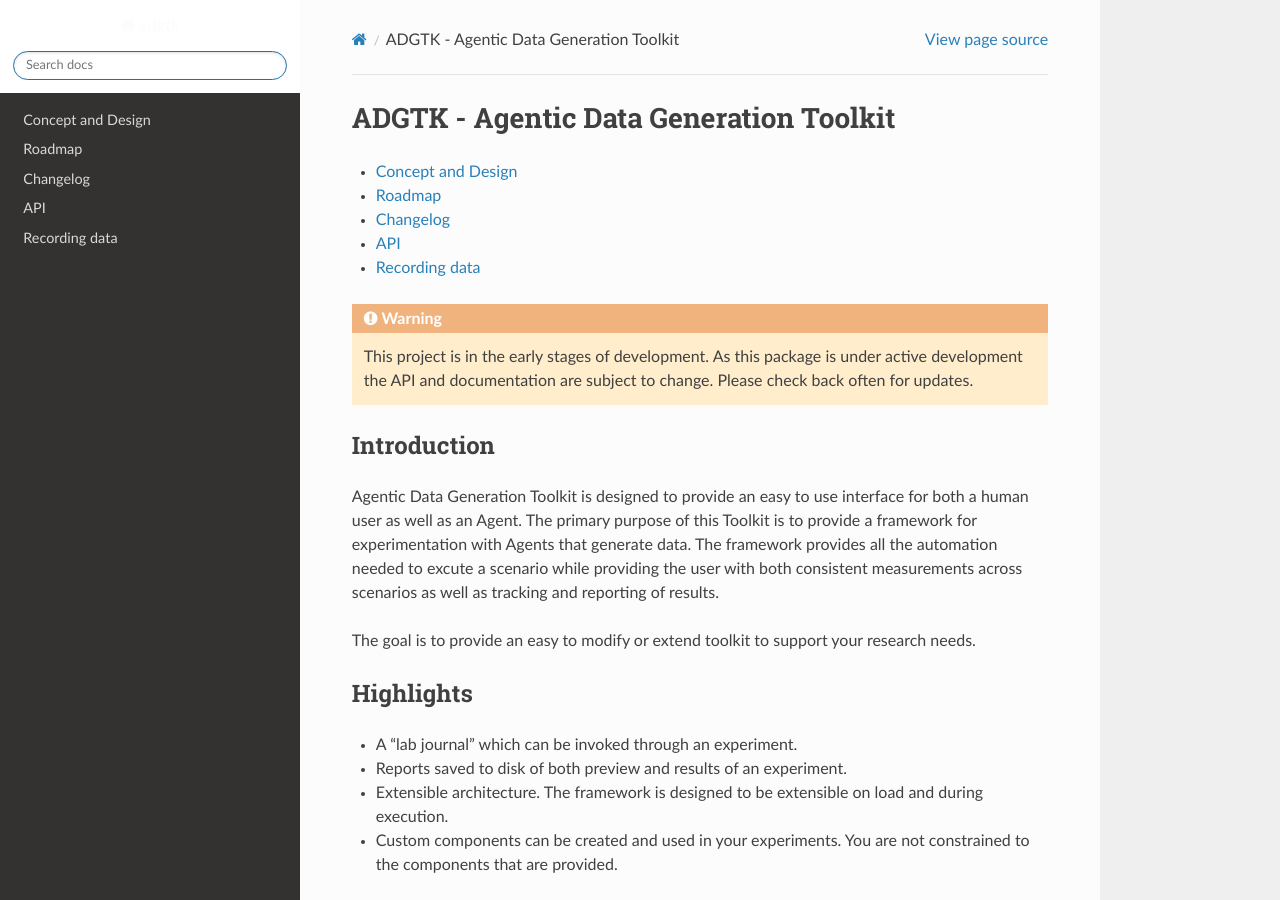
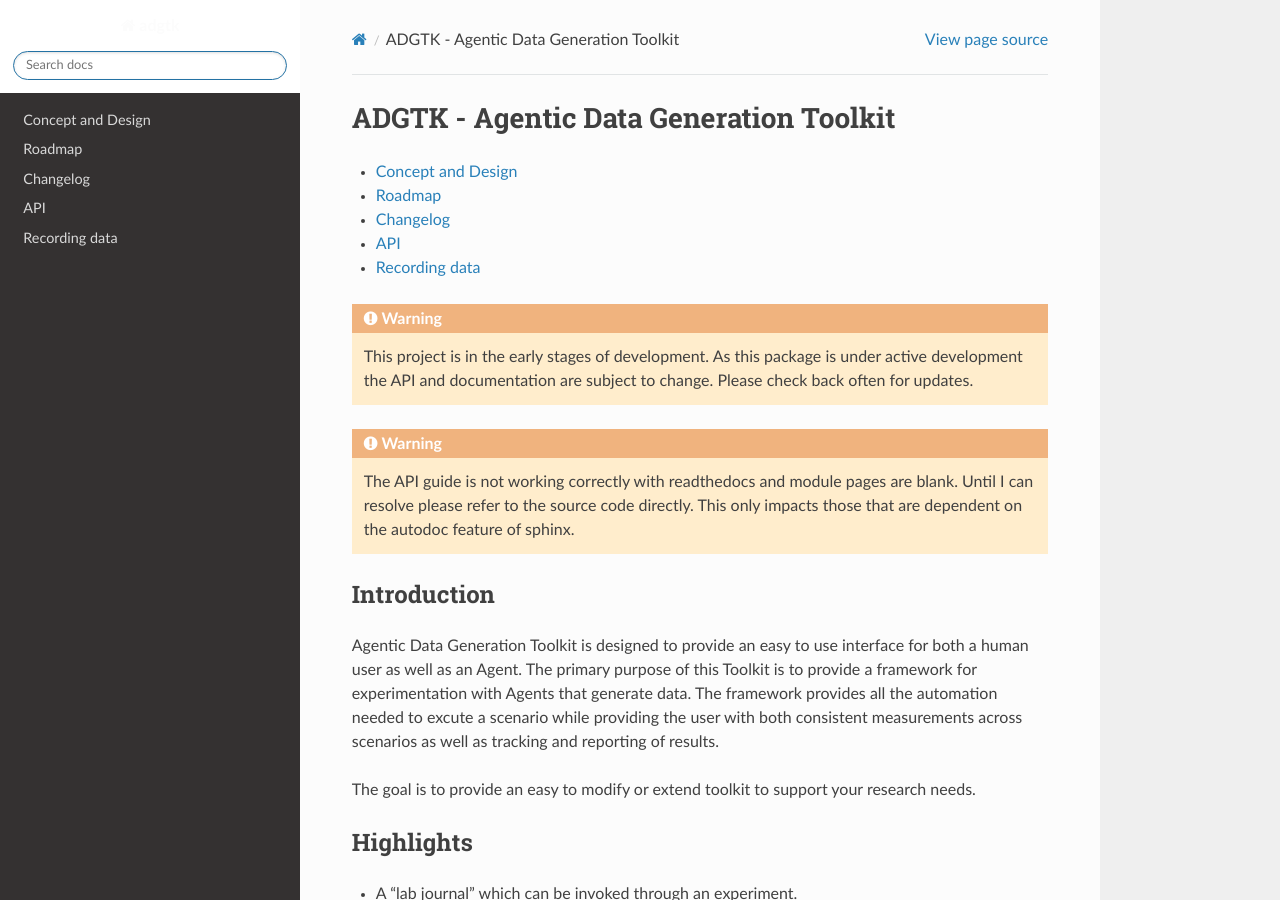
Before and after one commit to fred78108/adgtk, a Sphinx documentation site: the page built from docs/source/index.rst, in a window 1280 px wide and 900 px high. Built offline with Sphinx 7.4.7 and the Read the Docs theme 3.1.0, drawn with Linux system fonts in a browser that asks for light colours.

Commit message:
updated note regarding autodoc with RTD.

```diff
--- a/docs/source/index.rst
+++ b/docs/source/index.rst
@@ -16,6 +16,8 @@
 .. warning::
    This project is in the early stages of development. As this package is under active development the API and documentation are subject to change. Please check back often for updates.
 
+.. warning::
+   The API guide is not working correctly with readthedocs and module pages are blank. Until I can resolve please refer to the source code directly. This only impacts those that are dependent on the autodoc feature of sphinx.
 
 Introduction
 ============
```
Also changed, not shown: .readthedocs.yaml.
